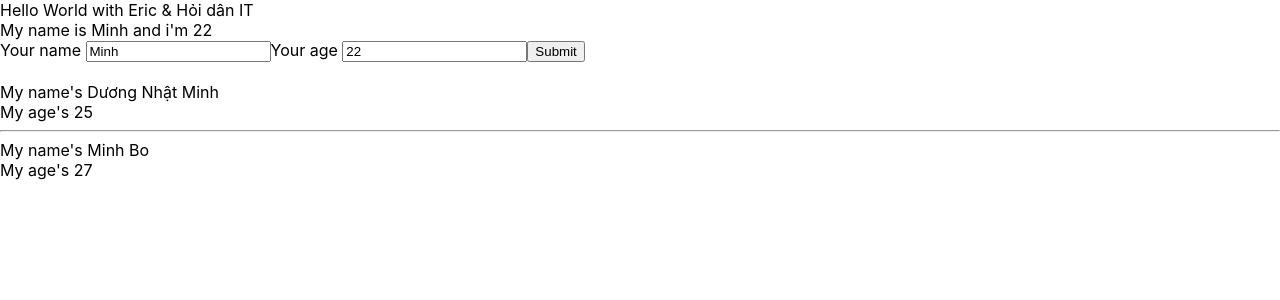
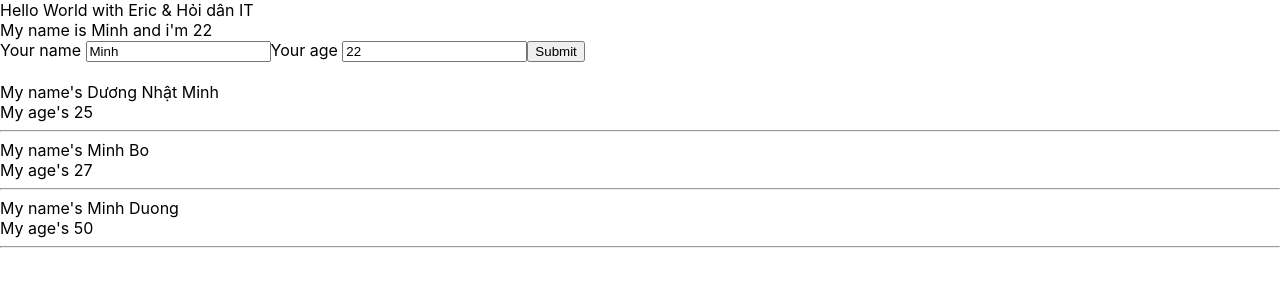
Before and after one commit to minhduong201103/test-demo-react, a React (Create React App) app: page / in a window 1280 px wide. Shown: the top 300 px of the page. Built offline with nearby package versions, Linux system fonts and the light colour scheme.

Commit message:
video 24

```diff
--- a/src/components/DisplayInfor.js
+++ b/src/components/DisplayInfor.js
@@ -1,15 +1,30 @@
-import React from "react";
+import React, { use } from "react";
 
 class DisplayInfor extends React.Component {
     render() {
         // Destructuring array/object
-        const { age, name } = this.props; // object
-        console.log(this.props)
+        const { listUser } = this.props; // object
+        // console.log(this.props)
         // props => viết tắt của properties
         return (
             <div>
+                {listUser.map((user,index) => {
+                    return (
+                        <div key={user.id}>
+                            <div>My name's {user.name} </div>
+                            <div>My age's {user.age} </div>
+                            <hr />
+                        </div>
+                    );
+                })}
+                {/* <div>My name's {name}</div>
+                <div>My age's {age}</div>
+                <hr />
                 <div>My name's {name}</div>
                 <div>My age's {age}</div>
+                <hr />
+                <div>My name's {name}</div>
+                <div>My age's {age}</div> */}
             </div>
         )
     }
--- a/src/components/MyComponent.js
+++ b/src/components/MyComponent.js
@@ -8,16 +8,26 @@ import DisplayInfor from "./DisplayInfor";
 
 class MyComponent extends React.Component {
 
+    state = {
+        listUser: [
+            { id: 1, name: "Dương Nhật Minh", age: "25" },
+            { id: 2, name: "Minh Bo", age: "27" },
+            { id: 3, name: "Minh Duong", age: "50" },
+        ]
+    }
+
     // JSX
     render() {
-        const myInfor = ['a', 'b', 'c']
+        // DRY: Don't repeat yourseft
         return (
             <div>
                 <UserInfor />
                 <br></br>
-                <DisplayInfor name="Dương Nhật Minh" age="25" />
-                <hr />
-                <DisplayInfor name="Minh Bo" age={27} myInfor={myInfor} />
+
+                <DisplayInfor
+                    listUser={this.state.listUser}
+                />
+
             </div>
         );
     }
```
